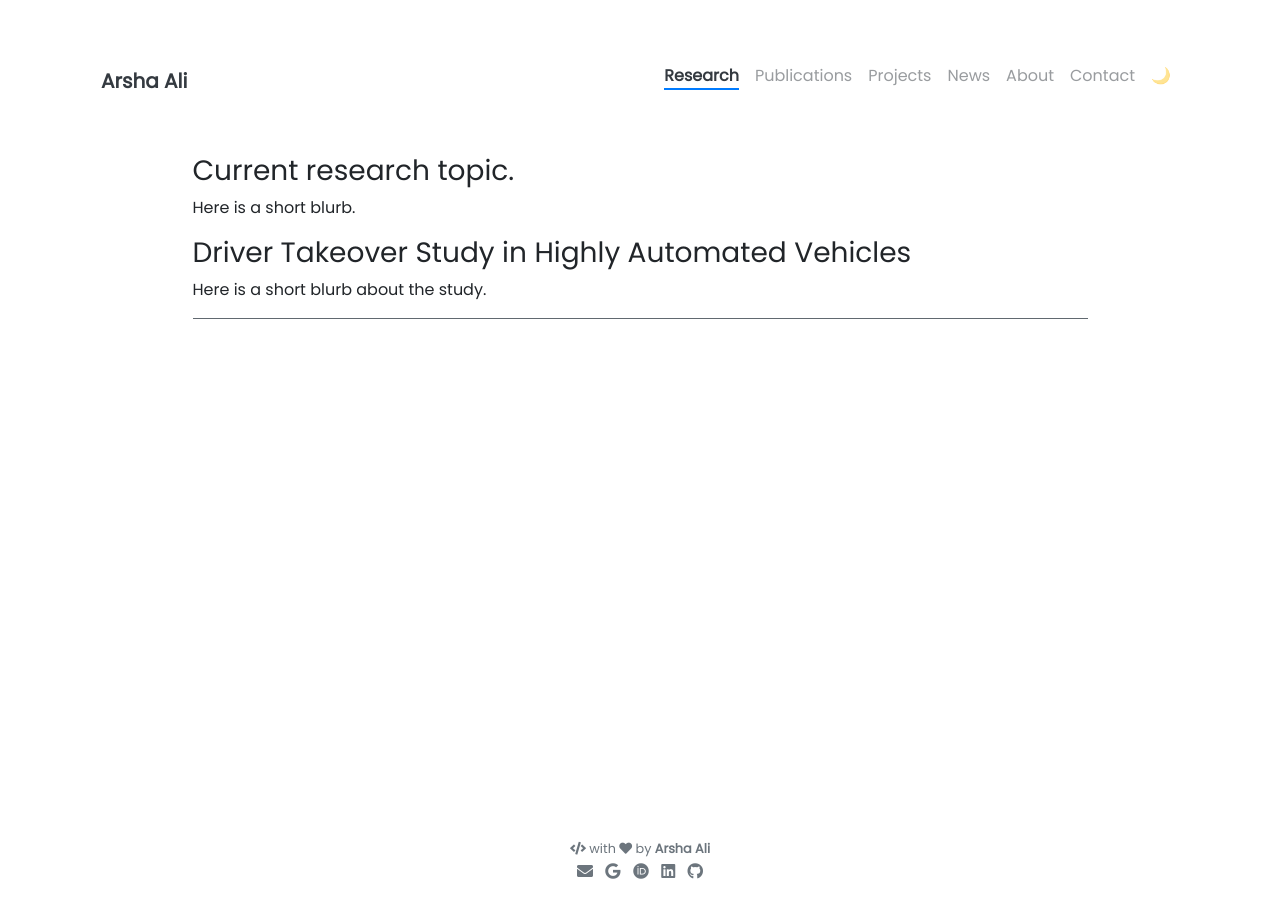
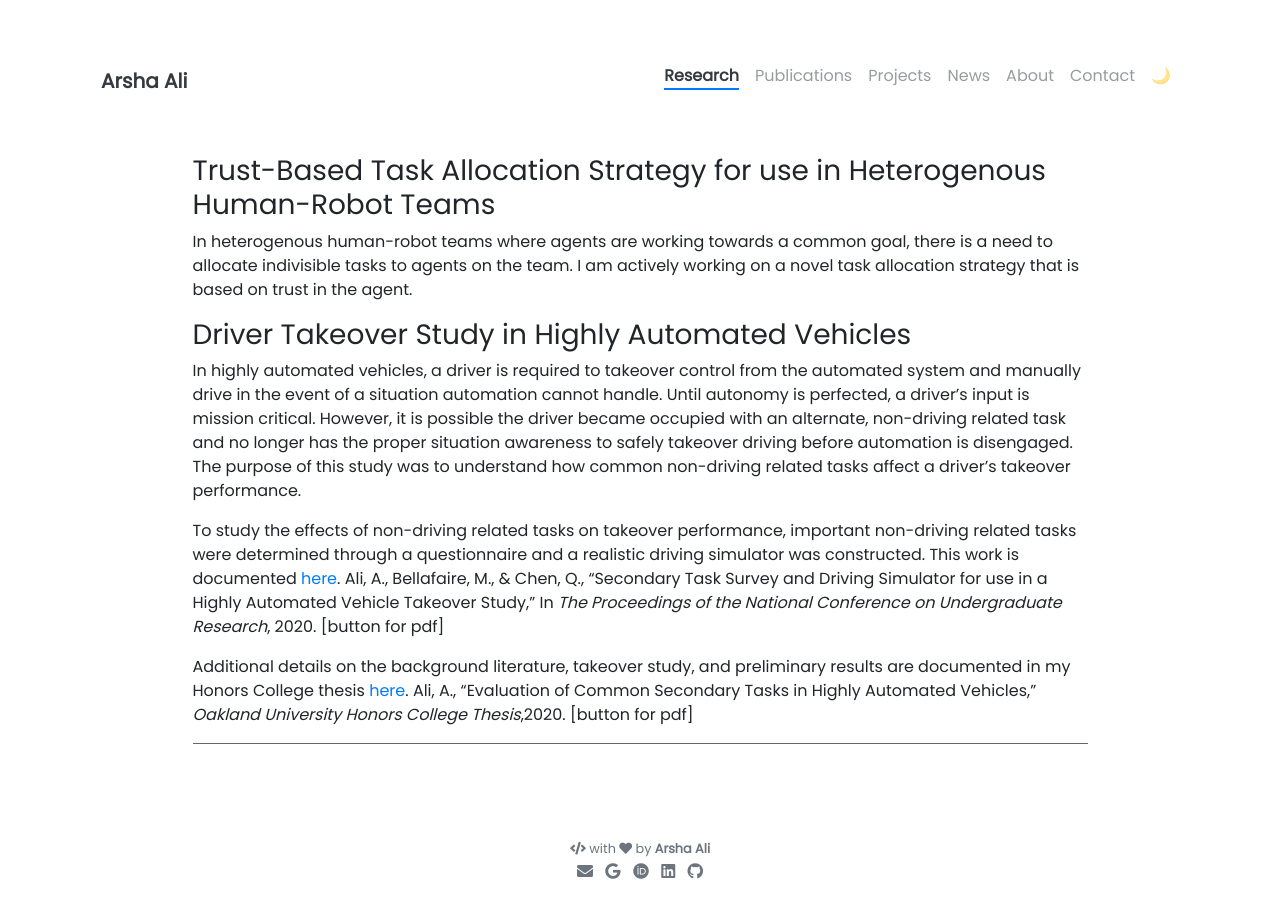
Before and after one commit to arshaali/arshaali.github.io, a Jekyll site: the page built from pages/research.md, in a window 1280 px wide. Built offline with Jekyll 4.4.1, drawn with Linux system fonts in a browser that asks for light colours; nearby versions of some CDN libraries.

Commit message:
Update research.md

```diff
--- a/pages/research.md
+++ b/pages/research.md
@@ -5,13 +5,21 @@ permalink: /research/
 weight: 1
 ---
 
-### Current research topic.
+### Trust-Based Task Allocation Strategy for use in Heterogenous Human-Robot Teams
 
-Here is a short blurb.
+In heterogenous human-robot teams where agents are working towards a common goal, there is a need to allocate indivisible tasks to agents on the team. I am actively working on a novel task allocation strategy that is based on trust in the agent.
 
 ### Driver Takeover Study in Highly Automated Vehicles
 
-Here is a short blurb about the study.
+In highly automated vehicles, a driver is required to takeover control from the automated system and manually drive in the event of a situation automation cannot handle. Until autonomy is perfected, a driver’s input is mission critical. However, it is possible the driver became occupied with an alternate, non-driving related task and no longer has the proper situation awareness to safely takeover driving before automation is disengaged. The purpose of this study was to understand how common non-driving related tasks affect a driver’s takeover performance.
+
+To study the effects of non-driving related tasks on takeover performance, important non-driving related tasks were determined through a questionnaire and a realistic driving simulator was constructed. This work is documented [here](http://libjournals.unca.edu/ncur/wp-content/uploads/2021/02/3265-Ali-Arsha-FINAL.pdf).
+Ali, A., Bellafaire, M., & Chen, Q., "Secondary Task Survey and Driving Simulator for use in a Highly Automated Vehicle Takeover Study," In _The Proceedings of the National Conference on Undergraduate Research_, 2020.
+[button for pdf]
+
+Additional details on the background literature, takeover study, and preliminary results are documented in my Honors College thesis [here](https://our.oakland.edu/bitstream/handle/10323/7476/thesis_final_Ali.pdf?sequence=1).
+Ali, A., "Evaluation of Common Secondary Tasks in Highly Automated Vehicles," _Oakland University Honors College Thesis_,2020.
+[button for pdf]
 
 
 ---
```
